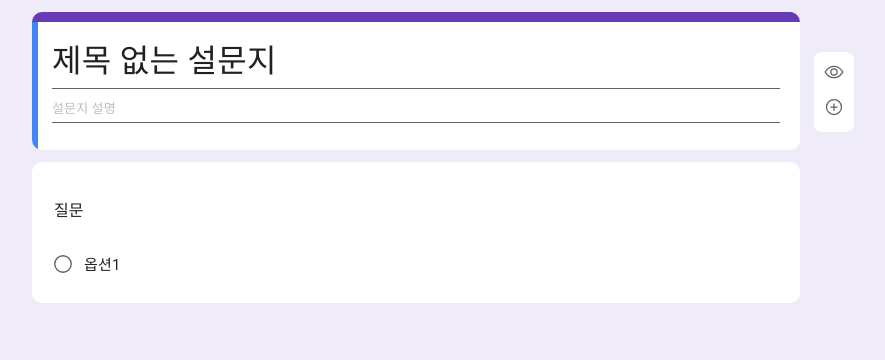
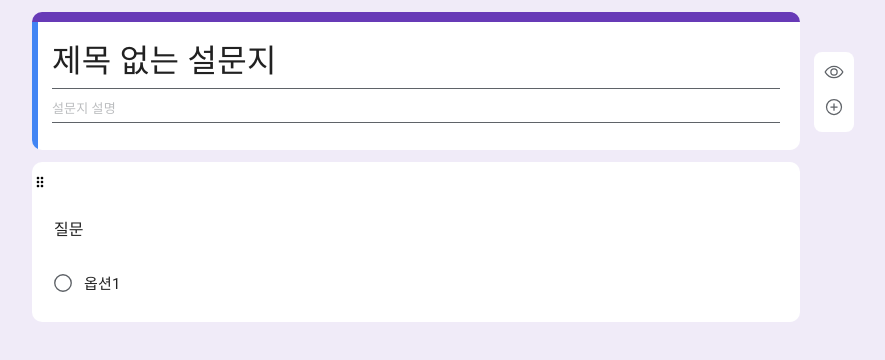
Before and after one commit to eeeyooon/google-form, a React (Create React App) app: page / in a window 1280 px wide. Shown: the top 360 px of the page, without its empty margins (224-1109 px from the left). Built offline with nearby package versions, Linux system fonts and the light colour scheme.

Commit message:
feat: react-beautiful-dnd 설치 및 카드 드래그앤드랍 구현

```diff
--- a/package.json
+++ b/package.json
@@ -13,9 +13,11 @@
 		"@types/jest": "^27.5.2",
 		"@types/node": "^16.18.66",
 		"@types/react": "^18.2.40",
+		"@types/react-beautiful-dnd": "^13.1.7",
 		"@types/react-dom": "^18.2.17",
 		"@types/react-redux": "^7.1.31",
 		"react": "^18.2.0",
+		"react-beautiful-dnd": "^13.1.1",
 		"react-dom": "^18.2.0",
 		"react-icons": "^4.12.0",
 		"react-redux": "^8.1.3",
--- a/src/components/Card/index.tsx
+++ b/src/components/Card/index.tsx
@@ -2,18 +2,21 @@ import { RootState } from '../../store';
 import CardFooter from '../CardFooter';
 import CardHeader from '../CardHeader';
 import { OptionQuestion, TextQuestion } from '../Question';
-import { CardWrapper, AddOption, AddOptionBox, QuestionsWrapper } from './styles';
+import { CardWrapper, AddOption, AddOptionBox, QuestionsWrapper, DragButton } from './styles';
 import { useSelector } from 'react-redux';
 import { addOption, updateFocus } from '../../slices/questionSlice';
 import { useDispatch } from 'react-redux';
 import { CheckboxIcon, DndIndex, RadioIcon } from '../Question/OptionQuestion/styles';
 import { HighlightBar } from '../styles';
+import { MdDragIndicator } from 'react-icons/md';
+import { DraggableProvidedDragHandleProps } from 'react-beautiful-dnd';
 
 type CardProps = {
 	cardId: number;
+	dragHandleProps?: DraggableProvidedDragHandleProps | null;
 };
 
-export default function Card({ cardId }: CardProps) {
+export default function Card({ cardId, dragHandleProps }: CardProps) {
 	const cardState = useSelector((state: RootState) => state.question.cards[cardId]);
 
 	const dispatch = useDispatch();
@@ -27,6 +30,9 @@ export default function Card({ cardId }: CardProps) {
 
 	return (
 		<CardWrapper onClick={handleFocus}>
+			<DragButton className="DragIcon" {...dragHandleProps}>
+				<MdDragIndicator />
+			</DragButton>
 			{isFocused && <HighlightBar />}
 			<CardHeader cardId={cardId} isFocused={isFocused} />
 			<QuestionsWrapper>
--- a/src/components/Card/styles.ts
+++ b/src/components/Card/styles.ts
@@ -32,3 +32,8 @@ export const AddOptionBox = styled.div`
 	flex-flow: row nowrap;
 	align-items: center;
 `;
+
+export const DragButton = styled.div`
+	cursor: move;
+	margin-left: auto;
+`;
--- a/src/index.tsx
+++ b/src/index.tsx
@@ -11,7 +11,7 @@ import { PersistGate } from 'redux-persist/integration/react';
 
 const root = ReactDOM.createRoot(document.getElementById('root') as HTMLElement);
 root.render(
-	<React.StrictMode>
+	// <React.StrictMode>
 	<StyledEngineProvider injectFirst>
 		<Provider store={store}>
 			<PersistGate loading={null} persistor={persistor}>
@@ -21,6 +21,6 @@ root.render(
 				</ThemeProvider>
 			</PersistGate>
 		</Provider>
-		</StyledEngineProvider>
-	</React.StrictMode>,
+	</StyledEngineProvider>,
+	// </React.StrictMode>,
 );
--- a/src/pages/Form/index.tsx
+++ b/src/pages/Form/index.tsx
@@ -5,8 +5,9 @@ import Card from '../../components/Card';
 import { useDispatch } from 'react-redux';
 import { useSelector } from 'react-redux';
 import { RootState } from '../../store';
-import { addCard } from '../../slices/formSlice';
+import { addCard, moveCard } from '../../slices/formSlice';
 import { addCardState, updateFocus } from '../../slices/questionSlice';
+import { DragDropContext, Draggable, DropResult, Droppable } from 'react-beautiful-dnd';
 
 export default function Form() {
 	const dispatch = useDispatch();
@@ -21,12 +22,37 @@ export default function Form() {
 		dispatch(updateFocus(newCardId));
 	};
 
+	const onDragEnd = (result: DropResult) => {
+		if (!result.destination) return;
+		dispatch(
+			moveCard({
+				sourceIndex: result.source.index,
+				destinationIndex: result.destination.index,
+			}),
+		);
+	};
+
 	return (
 		<FormWrapper>
 			<TitleSection />
-			{cards.map((cardId) => (
-				<Card key={cardId} cardId={cardId} />
-			))}
+			<DragDropContext onDragEnd={onDragEnd}>
+				<Droppable droppableId="droppableId" key="droppableId">
+					{(provided) => (
+						<div {...provided.droppableProps} ref={provided.innerRef}>
+							{cards.map((cardId, index) => (
+								<Draggable key={cardId} draggableId={cardId.toString()} index={index}>
+									{(provided) => (
+										<div ref={provided.innerRef} {...provided.draggableProps}>
+											<Card cardId={cardId} dragHandleProps={provided.dragHandleProps} />
+										</div>
+									)}
+								</Draggable>
+							))}
+							{provided.placeholder}
+						</div>
+					)}
+				</Droppable>
+			</DragDropContext>
 			<SideMenu addCard={handleAddCard} />
 		</FormWrapper>
 	);
--- a/src/slices/formSlice.ts
+++ b/src/slices/formSlice.ts
@@ -41,8 +41,16 @@ export const formSlice = createSlice({
 				state.cards[i] = state.cards[i - 1] + 1;
 			}
 		},
+		moveCard: (state, action: PayloadAction<{ sourceIndex: number; destinationIndex: number }>) => {
+			const { sourceIndex, destinationIndex } = action.payload;
+			const newCards = [...state.cards];
+			const movedCard = newCards.splice(sourceIndex, 1)[0];
+			newCards.splice(destinationIndex, 0, movedCard);
+
+			state.cards = newCards;
+		},
 	},
 });
 
-export const { addCard, removeCard, updateFormTitle, updateFormDesc, addCopiedCard } = formSlice.actions;
+export const { addCard, removeCard, updateFormTitle, updateFormDesc, addCopiedCard, moveCard } = formSlice.actions;
 export default formSlice.reducer;
```
Also changed, not shown: 1 other file (tests, documents, lock files or other folders). Lines whose indentation alone changed are shown as unchanged.
